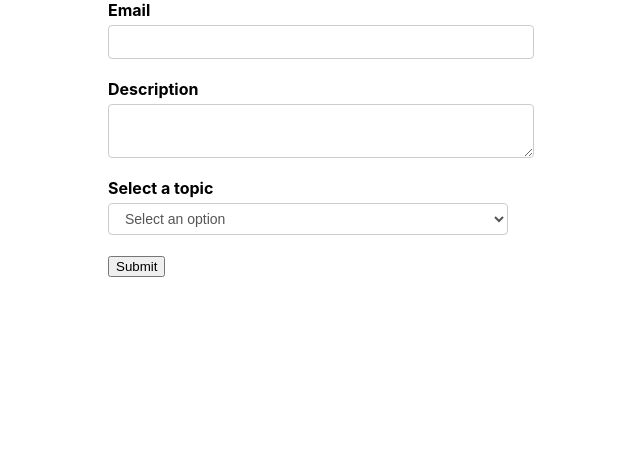
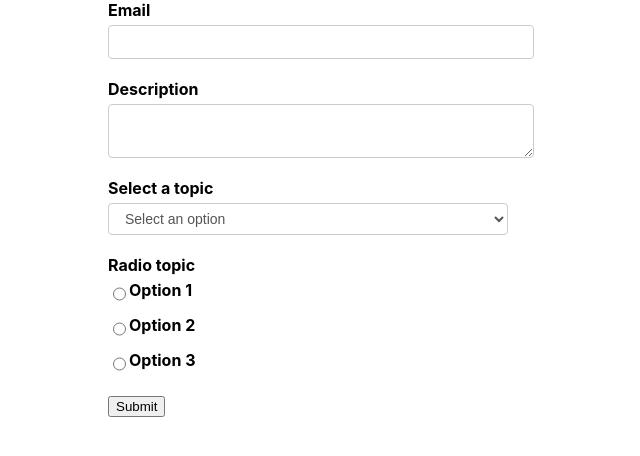
Before and after one commit to edwinisnow/react-formik-forms, a React (Create React App) app in the folder react-formik-forms/: page / in a window 1280 px wide. Shown: the top 456 px of the page, without its empty margins (319-959 px from the left). Built offline with nearby package versions, Linux system fonts and the light colour scheme.

Commit message:
Radio button

```diff
--- a/react-formik-forms/src/App.css
+++ b/react-formik-forms/src/App.css
@@ -28,7 +28,10 @@
 .form-control {
   margin-bottom: 20px;
 }
-
+.radiobutton {
+  display: flex;
+  margin-bottom: 10px;
+}
 .error {
   color: red;
 }
--- a/react-formik-forms/src/components/FormikContainer.js
+++ b/react-formik-forms/src/components/FormikContainer.js
@@ -9,11 +9,22 @@
     { key: "Option 2", value: "option2" },
     { key: "Option 3", value: "option3" },
   ];
-  const initialValues = { email: "", description: "", selectOption: "" };
+  const radioOptions = [
+    { key: "Option 1", value: "roption1" },
+    { key: "Option 2", value: "roption2" },
+    { key: "Option 3", value: "roption3" },
+  ];
+  const initialValues = {
+    email: "",
+    description: "",
+    selectOption: "",
+    radioOption: "",
+  };
   const validationSchema = Yup.object({
     email: Yup.string().required("Required"),
     description: Yup.string().required("Required"),
     selectOption: Yup.string().required("Required"),
+    radioOption: Yup.string().required("Required"),
   });
   const onSubmit = (values) => console.log("Form data", values);
   return (
@@ -41,6 +52,12 @@
             label="Select a topic"
             options={dropdownOptions}
           />
+          <FormikControl
+            control="radio"
+            name="radioOption"
+            label="Radio topic"
+            options={radioOptions}
+          />
 
           <button type="submit">Submit</button>
         </Form>
--- a/react-formik-forms/src/components/FormikControl.js
+++ b/react-formik-forms/src/components/FormikControl.js
@@ -1,6 +1,7 @@
 import Input from "./Input";
 import Textarea from "./Textarea";
 import Select from "./Select";
+import Radio from "./Radio";
 
 function FormikControl(props) {
   const { control, ...rest } = props;
@@ -12,6 +13,7 @@
     case "select":
       return <Select {...rest} />;
     case "radio":
+      return <Radio {...rest} />;
     case "checkbox":
     case "date":
     default:
--- /dev/null
+++ b/react-formik-forms/src/components/Radio.js
@@ -0,0 +1,36 @@
+import { Field, ErrorMessage } from "formik";
+import React from "react";
+import TextError from "./TextError";
+
+function Radio(props) {
+  const { label, name, options, ...rest } = props;
+  return (
+    <div className="form-control">
+      <label>{label}</label>
+      <Field name={name} {...rest}>
+        {({ field }) => {
+          // id, name, value
+          console.log("field", field);
+          return options.map((option) => {
+            return (
+              <React.Fragment key={option.key}>
+                <div className="radiobutton">
+                  <input
+                    type="radio"
+                    id={option.value}
+                    {...field}
+                    value={option.value}
+                    checked={field.value === option.value}
+                  />
+                  <label htmlFor={option.value}>{option.key}</label>
+                </div>
+              </React.Fragment>
+            );
+          });
+        }}
+      </Field>
+      <ErrorMessage name={name} component={TextError} />
+    </div>
+  );
+}
+export default Radio;
```
